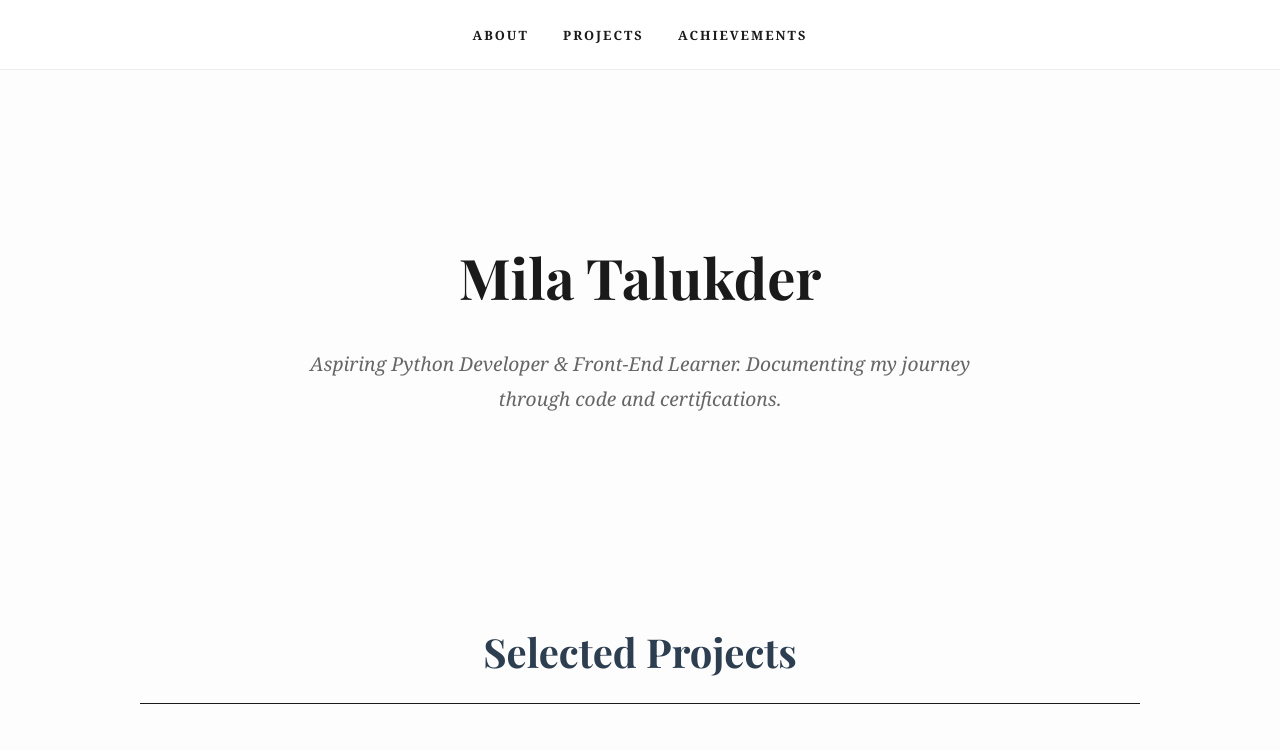
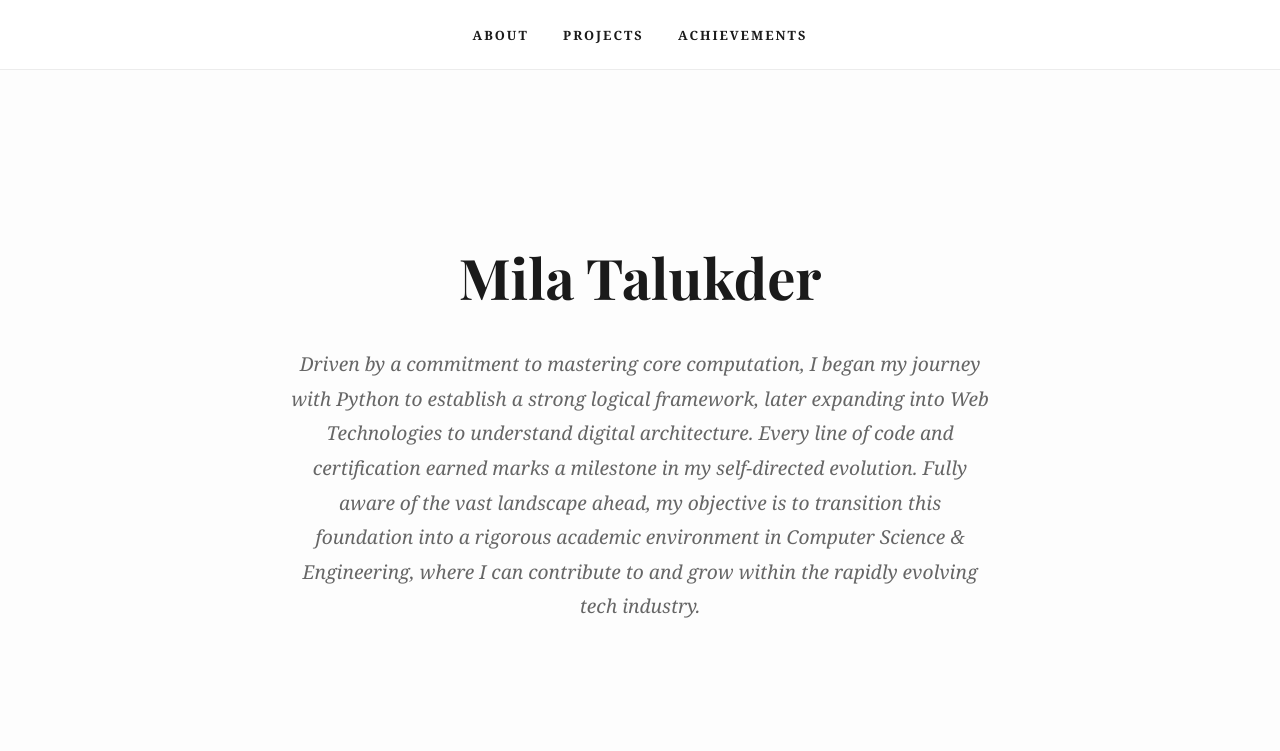
Before and after one commit to milatalukder/portfolioM, a plain HTML site: page index.html in a window 1280 px wide. Shown: the top 751 px of the page. Drawn offline with nearby package versions, Linux system fonts and the light colour scheme.

Commit message:
Update index.html

```diff
--- a/index.html
+++ b/index.html
@@ -115,7 +115,7 @@
     <header id="about">
         <h1>Mila Talukder</h1>
         <div class="about-text">
-            <p>Aspiring Python Developer & Front-End Learner. Documenting my journey through code and certifications.</p>
+            <p>Driven by a commitment to mastering core computation, I began my journey with Python to establish a strong logical framework, later expanding into Web Technologies to understand digital architecture. Every line of code and certification earned marks a milestone in my self-directed evolution. Fully aware of the vast landscape ahead, my objective is to transition this foundation into a rigorous academic environment in Computer Science & Engineering, where I can contribute to and grow within the rapidly evolving tech industry.</p>
         </div>
     </header>
 
```
